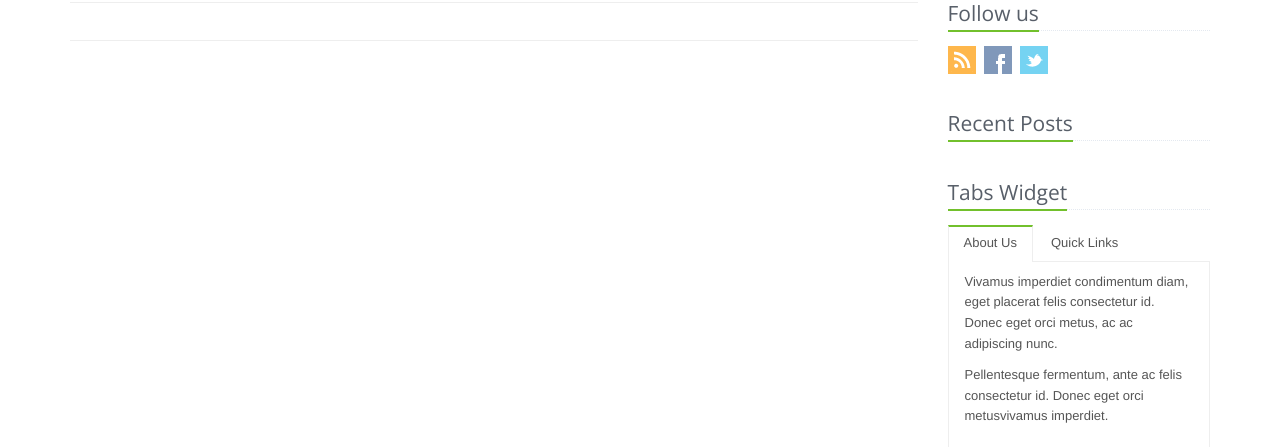
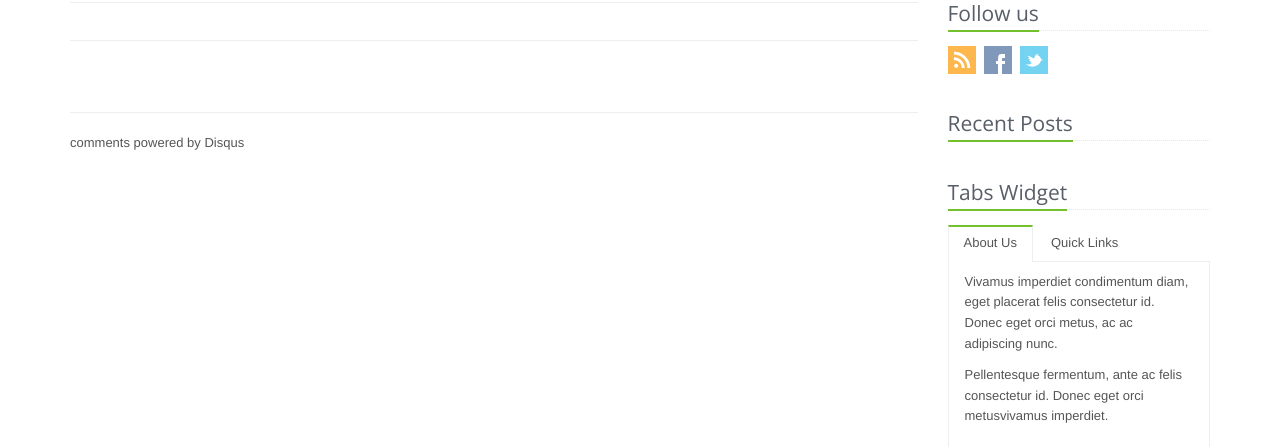
Before and after one commit to enterstudio/chelsea, a Django app: template blog/templates/blog_entry.html in a window 1280 px wide. Shown: the part 181-628 px from the top of the page. Run offline with Django 3.2, Linux system fonts and the light colour scheme; the template is opened without the code that fills it, so the values that code supplies are empty; some libraries are stand-ins or nearby versions; some web fonts are replaced.

Commit message:
disqus comments on entry page

```diff
--- a/blog/templates/blog_entry.html
+++ b/blog/templates/blog_entry.html
@@ -56,6 +56,23 @@
     {{ post.body }}
     {% endautoescape %}
 
+    <hr>
+
+    <div id="disqus_thread"></div>
+    <script type="text/javascript">
+        /* * * CONFIGURATION VARIABLES: EDIT BEFORE PASTING INTO YOUR WEBPAGE * * */
+        var disqus_shortname = 'hichelsea'; // required: replace example with your forum shortname
+
+        /* * * DON'T EDIT BELOW THIS LINE * * */
+        (function() {
+            var dsq = document.createElement('script'); dsq.type = 'text/javascript'; dsq.async = true;
+            dsq.src = '//' + disqus_shortname + '.disqus.com/embed.js';
+            (document.getElementsByTagName('head')[0] || document.getElementsByTagName('body')[0]).appendChild(dsq);
+        })();
+    </script>
+    <noscript>Please enable JavaScript to view the <a href="http://disqus.com/?ref_noscript">comments powered by Disqus.</a></noscript>
+    <a href="http://disqus.com" class="dsq-brlink">comments powered by <span class="logo-disqus">Disqus</span></a>
+
     <ul class="pager">
         {% if previousPost %}
         <li class="previous"><a href="{{previousPost.get_absolute_url}}">
--- a/chelsea/settings.py
+++ b/chelsea/settings.py
@@ -70,13 +70,14 @@ CKEDITOR_CONFIGS = {
         'toolbar': [
             ['Styles', 'Format', 'Bold', 'Italic', 'Underline', 'Strike', 'RemoveFormat', 'SpellChecker', 'Undo', 'Redo'],
             ['Link', 'Image', 'Table', 'HorizontalRule'],
-            ['TextColor', 'BGColor'],
+            ['spellchecker','TextColor', 'BGColor'],
             ['Smiley', 'SpecialChar'], ['Source'],
         ],
         'height': 291,
         'width': 835,
         'filebrowserWindowWidth': 940,
         'filebrowserWindowHeight': 725,
+        'extraPlugins' : 'wsc'
     },
 }
 
```
